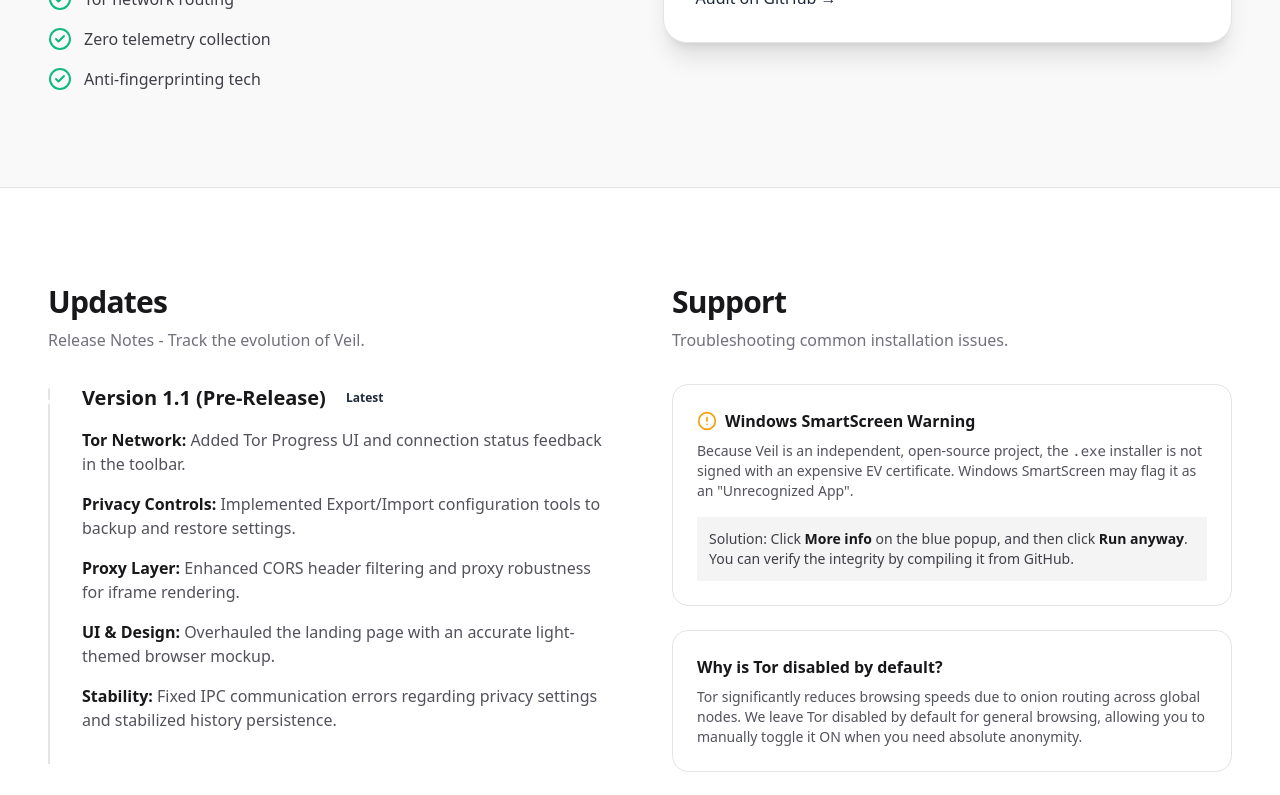
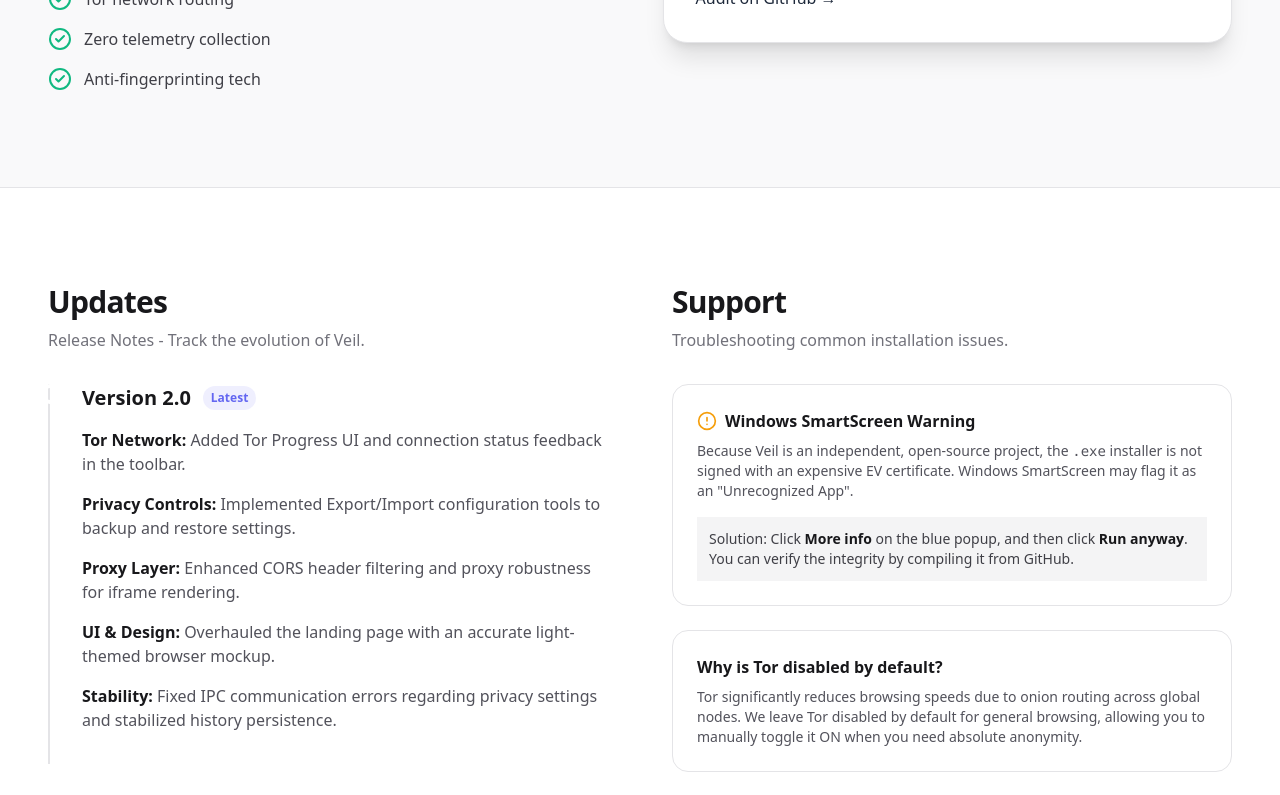
Before and after one commit to BGx-11/Veil, a Next.js app: page / in a window 1280 px wide. Shown: the part 2000-2795 px from the top of the page. Built offline with nearby package versions, Linux system fonts and the light colour scheme.

Commit message:
chore: bump to v2.0.0

```diff
--- a/src/app/page.tsx
+++ b/src/app/page.tsx
@@ -215,8 +215,8 @@
             <div className="relative border-l-2 border-zinc-200 dark:border-zinc-800 pl-8 pb-8">
               <span className="absolute -left-2.5 top-0 w-5 h-5 rounded-full bg-accent-primary border-4 border-white dark:border-zinc-950"></span>
               <div className="flex items-center gap-3 mb-4">
-                <h3 className="text-xl font-bold text-zinc-900 dark:text-white">Version 1.1 (Pre-Release)</h3>
-                <span className="bg-accent-primary/10 text-accent-primary text-xs px-2 py-1 rounded-full font-bold">Latest</span>
+                <h3 className="text-xl font-bold text-zinc-900 dark:text-white">Version 2.0</h3>
+                <span className="bg-indigo-500/10 text-indigo-500 text-xs px-2 py-1 rounded-full font-bold">Latest</span>
               </div>
               <ul className="space-y-4 text-zinc-600 dark:text-zinc-400">
                 <li><strong className="text-zinc-900 dark:text-zinc-200">Tor Network:</strong> Added Tor Progress UI and connection status feedback in the toolbar.</li>
```
